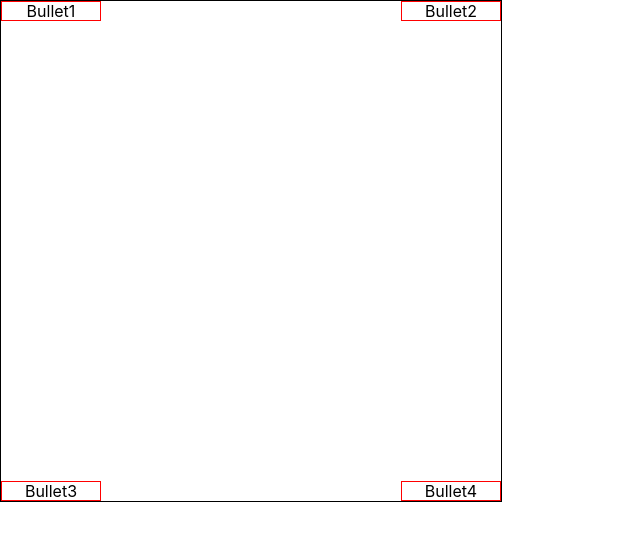
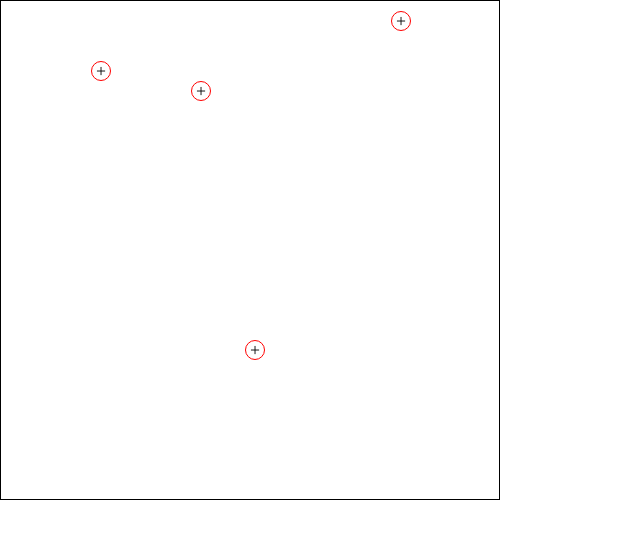
Before and after one commit to itsAmirosein/react-perspective-crop, a React (Create React App) app: page / in a window 1280 px wide. Shown: the top 540 px of the page, without its empty margins (0-640 px from the left). Built offline with nearby package versions, Linux system fonts and the light colour scheme.

Commit message:
step2-placing-box-in-new-position-after-drag&Drop

```diff
--- a/package.json
+++ b/package.json
@@ -14,6 +14,7 @@
     "react": "^18.2.0",
     "react-dom": "^18.2.0",
     "react-scripts": "5.0.1",
+    "styled-components": "^6.0.8",
     "typescript": "^4.9.5",
     "web-vitals": "^2.1.4"
   },
--- a/src/App.scss
+++ /dev/null
@@ -1,6 +0,0 @@
-.container {
-  border: 1px solid black;
-  width: 500px;
-  height: 500px;
-  position: relative;
-}
--- a/src/App.tsx
+++ b/src/App.tsx
@@ -1,19 +1,26 @@
-import React from "react";
+import React, { useState } from "react";
 import Bullet from "./components/Bullets/bullets";
-import "./App.scss";
-
-const bulletsData = [
-  {
-    id: 1,
-    x1: 0,
-    y1: 0,
-  },
-  { id: 2, x2: 0, y2: 0 },
-  { id: 3, x3: 0, y3: 0 },
-  { id: 4, x4: 0, y4: 0 },
-];
+import plus from "./assets/icons/plus-24.png";
+import { bulletDataType } from "./App.types";
+import { BulletContainer } from "./components/styled-components/bullets";
 
 function App() {
+  const [bulletsData, setBulletsData] = useState<bulletDataType[]>([
+    { id: 1, x: 100, y: 70 },
+    { id: 2, x: 200, y: 90 },
+    { id: 3, x: 400, y: 20 },
+    { id: 4, x: 254, y: 349 },
+  ]);
+
+  const handleBulletsData = (value: bulletDataType) => {
+    const findBulletIndex = bulletsData.findIndex(
+      (item) => item.id === value.id
+    );
+    const copyBulletsData = [...bulletsData];
+    copyBulletsData[findBulletIndex] = value;
+    setBulletsData(copyBulletsData);
+  };
+
   return (
     <div
       style={{
@@ -24,11 +31,19 @@ function App() {
         // alignItems: "center",
       }}
     >
-      <div className="container">
+      <BulletContainer>
         {bulletsData.map((bullet) => {
-          return <Bullet key={bullet.id} bulletData={bullet} />;
+          return (
+            <Bullet
+              key={bullet.id}
+              bulletData={bullet}
+              bulletSize={20}
+              handleBulletsData={handleBulletsData}
+              icon={<img src={plus} width={10} height={10} />}
+            />
+          );
         })}
-      </div>
+      </BulletContainer>
     </div>
   );
 }
--- /dev/null
+++ b/src/App.types.ts
@@ -0,0 +1,5 @@
+export interface bulletDataType {
+  id: number;
+  x: number;
+  y: number;
+}
--- a/src/components/Bullets/bullets.scss
+++ /dev/null
@@ -1,31 +0,0 @@
-@mixin bulletContainer {
-  display: flex;
-  justify-content: center;
-  align-items: center;
-  position: absolute;
-  border: 1px solid red;
-  width: 100px;
-  height: 20px;
-  box-sizing: border-box;
-}
-
-.bullet-container_1 {
-  @include bulletContainer();
-  top: 0;
-  left: 0;
-}
-.bullet-container_2 {
-  @include bulletContainer();
-  top: 0;
-  right: 0;
-}
-.bullet-container_3 {
-  @include bulletContainer();
-  left: 0;
-  bottom: 0;
-}
-.bullet-container_4 {
-  @include bulletContainer();
-  bottom: 0;
-  right: 0;
-}
--- a/src/components/Bullets/bullets.tsx
+++ b/src/components/Bullets/bullets.tsx
@@ -1,25 +1,17 @@
 import React, { useEffect, useRef, useState } from "react";
-import "./bullets.scss";
 import { BulletsProps } from "./bullets.types";
+import { Bullet } from "../styled-components/bullets";
 
-function Bullets({ bulletData }: BulletsProps) {
-  const dragItemRef = useRef<HTMLInputElement>(null);
-  const [cordinates, setCordinates] = useState({
-    x: 0,
-    y: 0,
-  });
+function Bullets({
+  bulletData,
+  bulletSize,
+  handleBulletsData,
+  icon,
+}: BulletsProps) {
   let R = {
     x: 0,
     y: 0,
   };
-
-  useEffect(() => {
-    if (dragItemRef.current)
-      setCordinates({
-        x: dragItemRef.current.offsetLeft + dragItemRef.current.offsetWidth / 2,
-        y: dragItemRef.current.offsetTop + dragItemRef.current.offsetHeight / 2,
-      });
-  }, []);
 
   const handleDragStart = (e: any, index: any) => {
     var bounds = e.target.getBoundingClientRect();
@@ -28,22 +20,25 @@ function Bullets({ bulletData }: BulletsProps) {
   };
 
   const handleDragEnd = (e: any) => {
-    setCordinates({
+    handleBulletsData({
+      id: bulletData.id,
       x: e.clientX + R.x,
       y: e.clientY + R.y,
     });
   };
-
   return (
-    <div
-      ref={dragItemRef}
-      className={`bullet-container_${bulletData.id}`}
+    <Bullet
+      $cordinate={{
+        left: bulletData.x - bulletSize / 2,
+        top: bulletData.y - bulletSize / 2,
+      }}
+      $bulletSize={bulletSize}
       draggable
-      onDragStart={(e) => handleDragStart(e, bulletData.id)}
-      onDragEnd={(e) => handleDragEnd(e)}
+      onDragStart={(e: any) => handleDragStart(e, bulletData.id)}
+      onDragEnd={(e: any) => handleDragEnd(e)}
     >
-      Bullet{bulletData.id}
-    </div>
+      {icon ?? icon}
+    </Bullet>
   );
 }
 
--- /dev/null
+++ b/src/components/styled-components/bullets/index.ts
@@ -0,0 +1,26 @@
+import styled from "styled-components";
+
+export const BulletContainer = styled.div`
+  border: 1px solid black;
+  width: 500px;
+  height: 500px;
+  position: relative;
+`;
+
+export const Bullet = styled.div<{
+  $cordinate?: { left: number; top: number };
+  $bulletSize?: number;
+}>`
+  display: flex;
+  justify-content: center;
+  align-items: center;
+  position: absolute;
+  border: 1px solid red;
+  border-radius: 50%;
+  width: ${(props) => props.$bulletSize}px;
+  height: ${(props) => props.$bulletSize}px;
+  box-sizing: border-box;
+  left: ${(props) => props.$cordinate?.left}px;
+  top: ${(props) => props.$cordinate?.top}px;
+  cursor: pointer;
+`;
--- /dev/null
+++ b/src/components/styled-components/globalStyles.ts
@@ -0,0 +1,9 @@
+import { createGlobalStyle } from "styled-components";
+
+export const GlobalStyles = createGlobalStyle`
+*{
+    margin: 0px;
+    padding: 0px;
+    box-sizing: border-box;
+}
+`;
--- a/src/index.tsx
+++ b/src/index.tsx
@@ -1,14 +1,16 @@
-import React from 'react';
-import ReactDOM from 'react-dom/client';
-import './index.css';
-import App from './App';
-import reportWebVitals from './reportWebVitals';
+import React from "react";
+import ReactDOM from "react-dom/client";
+import "./index.css";
+import App from "./App";
+import reportWebVitals from "./reportWebVitals";
+import { GlobalStyles } from "./components/styled-components/globalStyles";
 
 const root = ReactDOM.createRoot(
-  document.getElementById('root') as HTMLElement
+  document.getElementById("root") as HTMLElement
 );
 root.render(
   <React.StrictMode>
+    <GlobalStyles />
     <App />
   </React.StrictMode>
 );
```
Also changed, not shown: src/components/Bullets/bullets.types.ts (+6 -4 lines), tsconfig.json (+7 -8 lines), src/assets/icons/plus-24.png (added), 1 other file (tests, documents, lock files or other folders).
